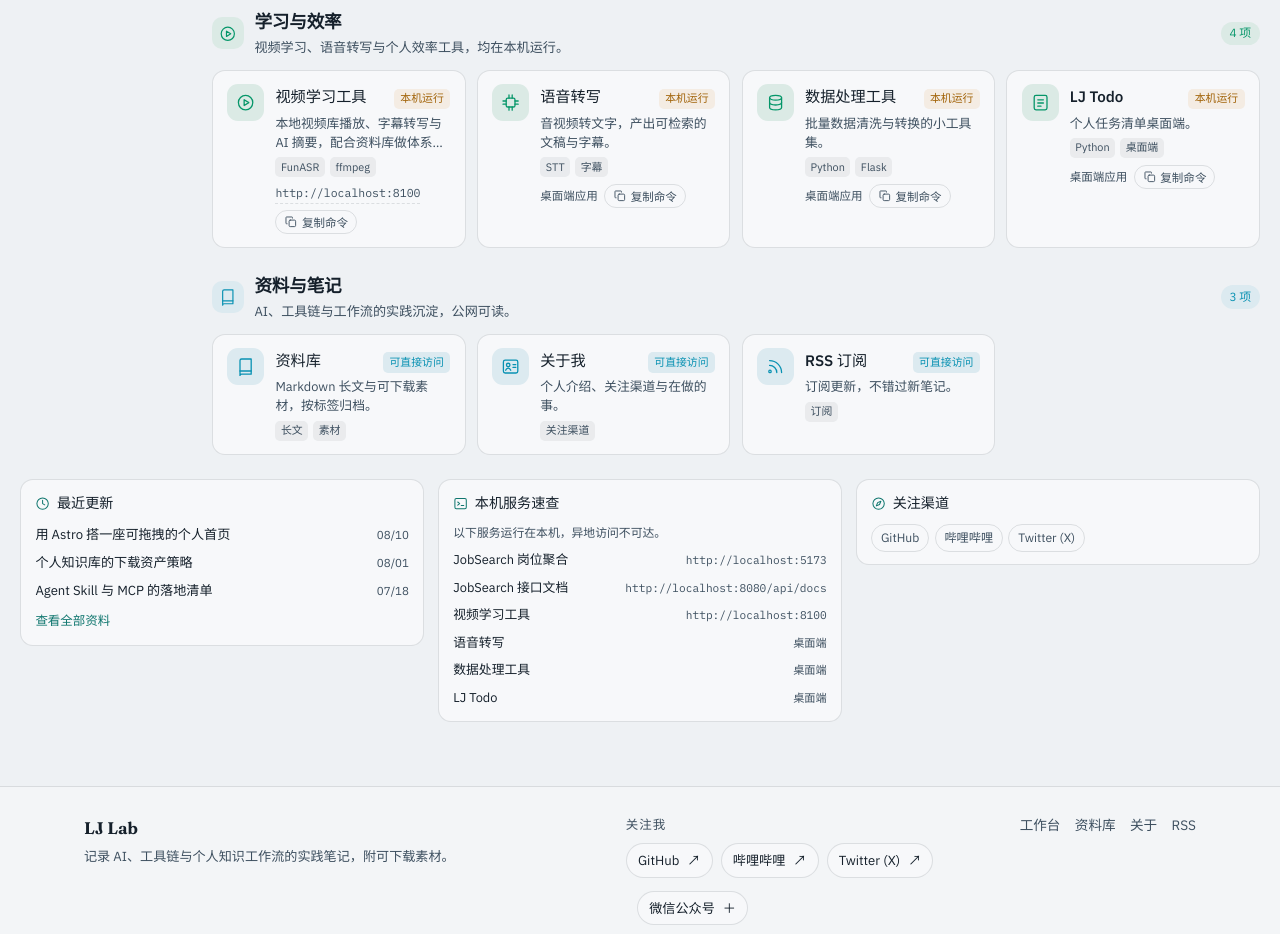
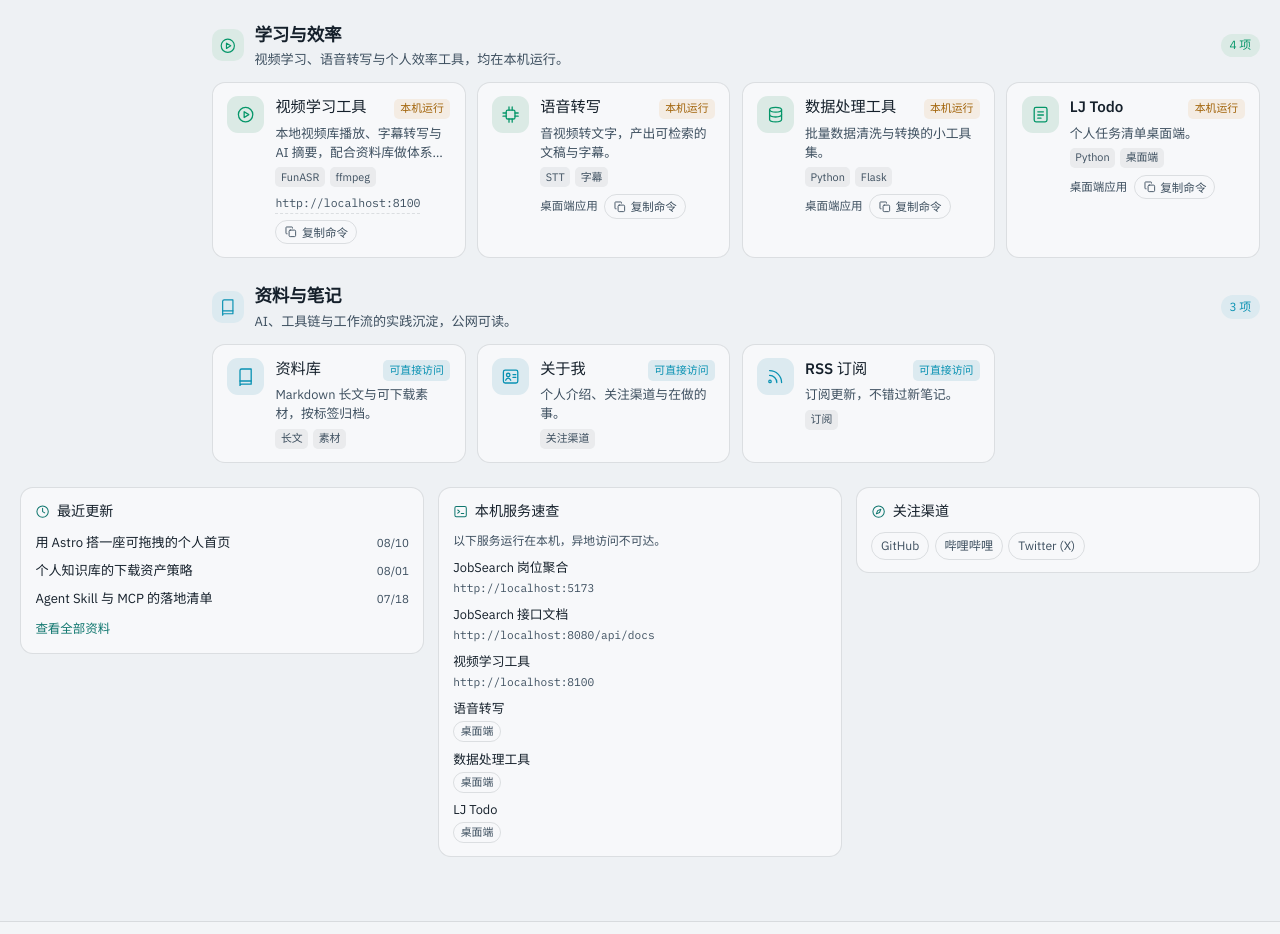
Before and after one commit to laojiang2025/ljblog, an Astro site: page / in a window 1280 px wide. Shown: the part 1053-1987 px from the top of the page. Built offline with nearby package versions, Linux system fonts and the light colour scheme; Astro itself is replaced by a stand-in of ours.

Commit message:
fix: stop truncating service names, addresses and card titles
The local service rows put name and URL side by side, so long URLs squeezed the
name into an ellipsis and neither was readable; they now stack, with the address
as a clickable monospace line. Card titles wrap instead of truncating. Blog index
is a listing, not an article, so it gets og:type=website.

Co-authored-by: Cursor <cursoragent@cursor.com>

```diff
--- a/src/components/workstation/WorkstationAside.astro
+++ b/src/components/workstation/WorkstationAside.astro
@@ -56,7 +56,13 @@ const formatDate = (date: Date) =>
 				LOCAL_SERVICES.map((service) => (
 					<li class="ws-service">
 						<span class="ws-service__name">{service.name}</span>
-						<code class="ws-service__addr">{service.url ?? '桌面端'}</code>
+						{service.url ? (
+							<a class="ws-service__addr" href={service.url}>
+								{service.url}
+							</a>
+						) : (
+							<span class="ws-service__tag">桌面端</span>
+						)}
 					</li>
 				))
 			}
--- a/src/pages/blog/index.astro
+++ b/src/pages/blog/index.astro
@@ -12,7 +12,11 @@ const formatDate = (date: Date) =>
 	date.toLocaleDateString('zh-CN', { year: 'numeric', month: 'long', day: 'numeric' });
 ---
 
-<BaseLayout title="资料库" description={`浏览 ${SITE.title} 的全部笔记与可下载资料。`}>
+<BaseLayout
+	title="资料库"
+	description={`浏览 ${SITE.title} 的全部笔记与可下载资料。`}
+	pageKind="landing"
+>
 	<div class="content-shell content-shell--wide">
 		<p class="page-kicker">Archive</p>
 		<h1 class="page-title">完整资料库</h1>
--- a/src/styles/workstation.css
+++ b/src/styles/workstation.css
@@ -329,14 +329,13 @@ body[data-page-kind='workstation'] .site-header__inner {
 	gap: 0.5rem;
 }
 
+/* 标题宁可折行也不截断：省略号会把"JobSearch 岗位聚合"砍成认不出的半截 */
 .ws-card__title {
 	margin: 0;
 	font-size: 0.95rem;
 	font-weight: 560;
 	min-width: 0;
-	overflow: hidden;
-	text-overflow: ellipsis;
-	white-space: nowrap;
+	line-height: 1.35;
 }
 
 .ws-card__link {
@@ -573,23 +572,36 @@ body[data-page-kind='workstation'] .site-header__inner {
 	text-decoration: none;
 }
 
+/* 名称与地址上下排：并排时长 URL 会把服务名挤成省略号，等于两边都读不全 */
 .ws-service {
 	display: flex;
-	align-items: baseline;
-	justify-content: space-between;
-	gap: 0.5rem;
+	flex-direction: column;
+	gap: 0.1rem;
 	font-size: 0.8rem;
 }
 
 .ws-service__name {
-	overflow: hidden;
-	text-overflow: ellipsis;
-	white-space: nowrap;
+	min-width: 0;
 }
 
 .ws-service__addr {
-	flex: none;
+	font-family: var(--font-mono);
 	font-size: 0.7rem;
+	color: var(--ink-soft);
+	text-decoration: none;
+	word-break: break-all;
+}
+
+.ws-service__addr:hover {
+	color: var(--accent);
+}
+
+.ws-service__tag {
+	align-self: flex-start;
+	padding: 0.05rem 0.4rem;
+	border: 1px solid var(--line);
+	border-radius: 999px;
+	font-size: 0.68rem;
 	color: var(--ink-soft);
 }
 
```
